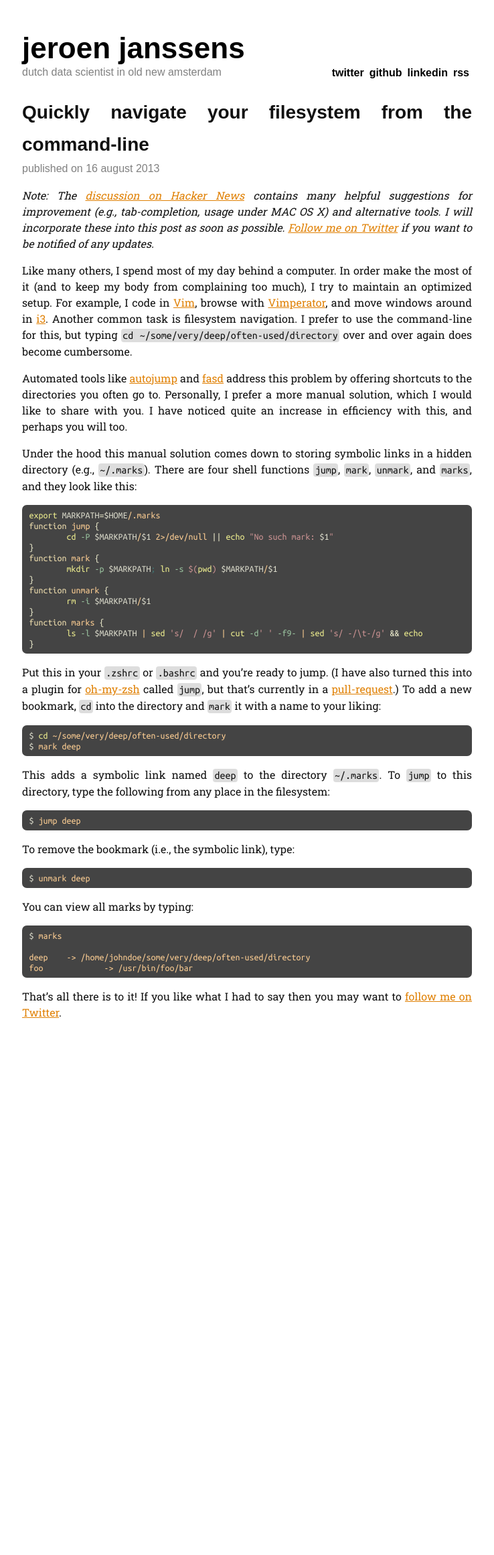
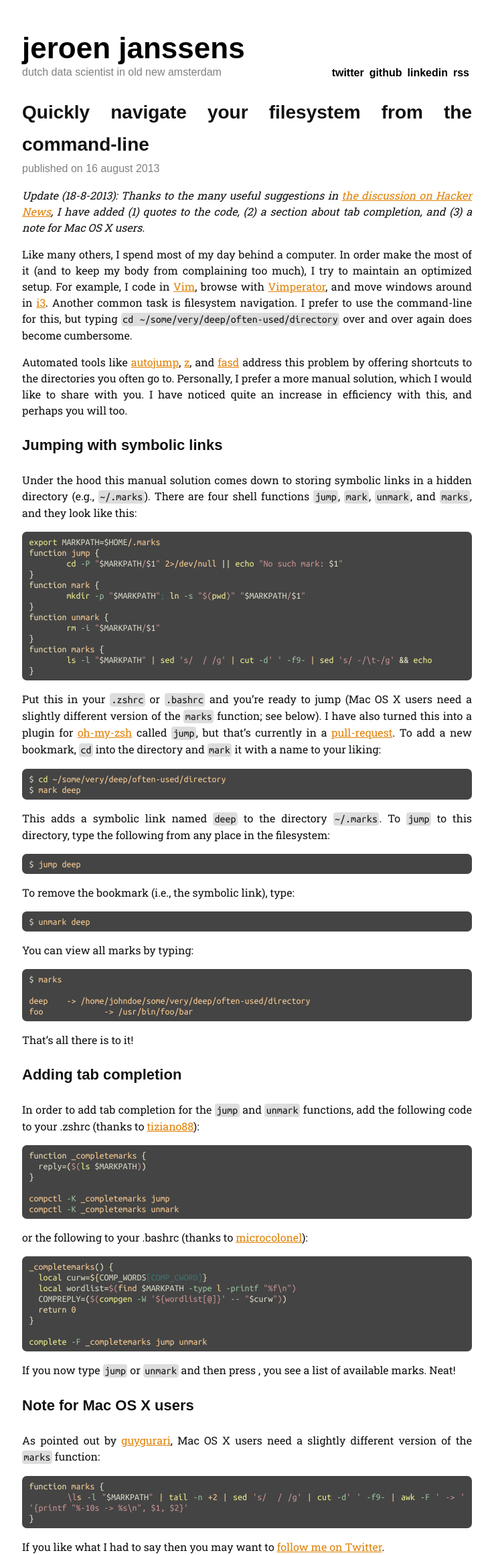
Before and after one commit to jeroenjanssens/jeroenjanssens.github.io, a Jekyll site: the page built from _posts/2013-08-16-quickly-navigate-your-filesystem-from-the-command-line.markdown, in a window 1280 px wide. Shown: the whole page at 67% size, without its empty margins (271-1009 px from the left). Built offline with Jekyll 4.4.1, drawn with Linux system fonts in a browser that asks for light colours; some web fonts are replaced; Markdown is read by kramdown in place of the engine named in the settings; before the commit the page ends 1524 px from its top, so only the background shows below that.

Commit message:
Add tab completion, Mac OS X note

````diff
--- a/_posts/2013-08-16-quickly-navigate-your-filesystem-from-the-command-line.markdown
+++ b/_posts/2013-08-16-quickly-navigate-your-filesystem-from-the-command-line.markdown
@@ -4,7 +4,7 @@ title:  "Quickly navigate your filesystem from the command-line"
 date:   2013-08-16 19:06:19
 ---
 
-*Note: The [discussion on Hacker News][hn] contains many helpful suggestions for improvement (e.g., tab-completion, usage under MAC OS X) and alternative tools. I will incorporate these into this post as soon as possible. [Follow me on Twitter][twitter] if you want to be notified of any updates.*
+*Update (18-8-2013): Thanks to the many useful suggestions in [the discussion on Hacker News][hn], I have added (1) quotes to the code, (2) a section about tab completion, and (3) a note for Mac OS X users.*
 
 Like many others, I spend most of my day behind a computer.
 In order make the most of it (and to keep my body from complaining too much), I try to maintain an optimized setup.
@@ -12,9 +12,11 @@ For example, I code in [Vim][vim], browse with [Vimperator][vimperator], and mov
 Another common task is filesystem navigation.
 I prefer to use the command-line for this, but typing `cd ~/some/very/deep/often-used/directory` over and over again does become cumbersome.
 
-Automated tools like [autojump][autojump] and [fasd][fasd] address this problem by offering shortcuts to the directories you often go to.
+Automated tools like [autojump][autojump], [z][z], and [fasd][fasd] address this problem by offering shortcuts to the directories you often go to.
 Personally, I prefer a more manual solution, which I would like to share with you.
 I have noticed quite an increase in efficiency with this, and perhaps you will too.
+
+###  Jumping with symbolic links
 
 Under the hood this manual solution comes down to storing symbolic links in a hidden directory (e.g., `~/.marks`).
 There are four shell functions `jump`, `mark`, `unmark`, and `marks`, and they look like this:
@@ -22,20 +24,20 @@ There are four shell functions `jump`, `mark`, `unmark`, and `marks`, and they l
 ```bash
 export MARKPATH=$HOME/.marks
 function jump {
-	cd -P $MARKPATH/$1 2>/dev/null || echo "No such mark: $1"
+	cd -P "$MARKPATH/$1" 2>/dev/null || echo "No such mark: $1"
 }
 function mark {
-	mkdir -p $MARKPATH; ln -s $(pwd) $MARKPATH/$1
+	mkdir -p "$MARKPATH"; ln -s "$(pwd)" "$MARKPATH/$1"
 }
 function unmark {
-	rm -i $MARKPATH/$1
+	rm -i "$MARKPATH/$1"
 }
 function marks {
-	ls -l $MARKPATH | sed 's/  / /g' | cut -d' ' -f9- | sed 's/ -/\t-/g' && echo
+	ls -l "$MARKPATH" | sed 's/  / /g' | cut -d' ' -f9- | sed 's/ -/\t-/g' && echo
 }
 ```
 
-Put this in your `.zshrc` or `.bashrc` and you're ready to jump. (I have also turned this into a plugin for [oh-my-zsh][ohmyzsh] called `jump`, but that's currently in a [pull-request][pullrequest].) To add a new bookmark, `cd` into the directory and `mark` it with a name to your liking:
+Put this in your `.zshrc` or `.bashrc` and you're ready to jump (Mac OS X users need a slightly different version of the `marks` function; see below). I have also turned this into a plugin for [oh-my-zsh][ohmyzsh] called `jump`, but that's currently in a [pull-request][pullrequest]. To add a new bookmark, `cd` into the directory and `mark` it with a name to your liking:
 
 ```bash
 $ cd ~/some/very/deep/often-used/directory
@@ -64,6 +66,45 @@ foo		-> /usr/bin/foo/bar
 ```
 
 That's all there is to it!
+
+### Adding tab completion
+
+In order to add tab completion for the `jump` and `unmark` functions, add the following code to your .zshrc (thanks to [tiziano88][hn1]):
+
+```bash
+function _completemarks {
+  reply=($(ls $MARKPATH))
+}
+
+compctl -K _completemarks jump
+compctl -K _completemarks unmark
+```
+
+or the following to your .bashrc (thanks to [microcolonel][hn2]):
+
+```bash
+_completemarks() {
+  local curw=${COMP_WORDS[COMP_CWORD]}
+  local wordlist=$(find $MARKPATH -type l -printf "%f\n")
+  COMPREPLY=($(compgen -W '${wordlist[@]}' -- "$curw"))
+  return 0
+}
+
+complete -F _completemarks jump unmark
+```
+
+If you now type `jump` or `unmark` and then press <TAB>, you see a list of available marks. Neat!
+
+### Note for Mac OS X users
+
+As pointed out by [guygurari][hn3], Mac OS X users need a slightly different version of the `marks` function:
+
+```bash
+function marks {
+	\ls -l "$MARKPATH" | tail -n +2 | sed 's/  / /g' | cut -d' ' -f9- | awk -F ' -> ' '{printf "%-10s -> %s\n", $1, $2}'
+}
+```
+
 If you like what I had to say then you may want to [follow me on Twitter][twitter].
 
 [autojump]: https://github.com/joelthelion/autojump
--- a/css/screen.css
+++ b/css/screen.css
@@ -257,7 +257,16 @@ p > code {
   border-radius: 0.25em / 0.25em;
 }
 
-/* line 110, ../_sass/screen.sass */
+/* line 111, ../_sass/screen.sass */
+pre {
+  white-space: pre-wrap;
+  white-space: -moz-pre-wrap;
+  white-space: -pre-wrap;
+  white-space: -o-pre-wrap;
+  word-wrap: break-word;
+}
+
+/* line 119, ../_sass/screen.sass */
 div.highlight {
   -webkit-border-radius: 0.5em 0.5em;
   -moz-border-radius: 0.5em / 0.5em;
@@ -269,216 +278,216 @@ div.highlight {
   background-color: #444444;
   padding: 0.5em 0.75em;
 }
-/* line 118, ../_sass/screen.sass */
+/* line 127, ../_sass/screen.sass */
 div.highlight code, div.highlight pre {
   color: #fdce93;
 }
-/* line 121, ../_sass/screen.sass */
+/* line 130, ../_sass/screen.sass */
 div.highlight .hll {
   background-color: #222222;
 }
-/* line 123, ../_sass/screen.sass */
+/* line 132, ../_sass/screen.sass */
 div.highlight .c {
   color: #7f9f7f;
 }
-/* line 125, ../_sass/screen.sass */
+/* line 134, ../_sass/screen.sass */
 div.highlight .err {
   color: #e37170;
   background-color: #3d3535;
 }
-/* line 128, ../_sass/screen.sass */
+/* line 137, ../_sass/screen.sass */
 div.highlight .g {
   color: #7f9f7f;
 }
-/* line 130, ../_sass/screen.sass */
+/* line 139, ../_sass/screen.sass */
 div.highlight .k {
   color: #f0dfaf;
 }
-/* line 132, ../_sass/screen.sass */
+/* line 141, ../_sass/screen.sass */
 div.highlight .l {
   color: #cccccc;
 }
-/* line 134, ../_sass/screen.sass */
+/* line 143, ../_sass/screen.sass */
 div.highlight .n {
   color: #dcdccc;
 }
-/* line 136, ../_sass/screen.sass */
+/* line 145, ../_sass/screen.sass */
 div.highlight .o {
   color: #f0efd0;
 }
-/* line 138, ../_sass/screen.sass */
+/* line 147, ../_sass/screen.sass */
 div.highlight .x {
   color: #cccccc;
 }
-/* line 140, ../_sass/screen.sass */
+/* line 149, ../_sass/screen.sass */
 div.highlight .p {
   color: #41706f;
 }
-/* line 142, ../_sass/screen.sass */
+/* line 151, ../_sass/screen.sass */
 div.highlight .cm, div.highlight .cp, div.highlight .c1 {
   color: #7f9f7f;
 }
-/* line 144, ../_sass/screen.sass */
+/* line 153, ../_sass/screen.sass */
 div.highlight .cs {
   color: #cd0000;
   font-weight: bold;
 }
-/* line 147, ../_sass/screen.sass */
+/* line 156, ../_sass/screen.sass */
 div.highlight .gd {
   color: #cd0000;
 }
-/* line 149, ../_sass/screen.sass */
+/* line 158, ../_sass/screen.sass */
 div.highlight .ge {
   color: #cccccc;
   font-style: italic;
 }
-/* line 152, ../_sass/screen.sass */
+/* line 161, ../_sass/screen.sass */
 div.highlight .gr {
   color: red;
 }
-/* line 154, ../_sass/screen.sass */
+/* line 163, ../_sass/screen.sass */
 div.highlight .gh {
   color: #dcdccc;
   font-weight: bold;
 }
-/* line 157, ../_sass/screen.sass */
+/* line 166, ../_sass/screen.sass */
 div.highlight .gi {
   color: #00cd00;
 }
-/* line 159, ../_sass/screen.sass */
+/* line 168, ../_sass/screen.sass */
 div.highlight .go {
   color: gray;
 }
-/* line 161, ../_sass/screen.sass */
+/* line 170, ../_sass/screen.sass */
 div.highlight .gp {
   color: #dcdccc;
   font-weight: bold;
 }
-/* line 164, ../_sass/screen.sass */
+/* line 173, ../_sass/screen.sass */
 div.highlight .gs {
   color: #cccccc;
   font-weight: bold;
 }
-/* line 167, ../_sass/screen.sass */
+/* line 176, ../_sass/screen.sass */
 div.highlight .gu {
   color: purple;
   font-weight: bold;
 }
-/* line 170, ../_sass/screen.sass */
+/* line 179, ../_sass/screen.sass */
 div.highlight .gt {
   color: #0040d0;
 }
-/* line 172, ../_sass/screen.sass */
+/* line 181, ../_sass/screen.sass */
 div.highlight .kc {
   color: #dca3a3;
 }
-/* line 174, ../_sass/screen.sass */
+/* line 183, ../_sass/screen.sass */
 div.highlight .kd {
   color: #ffff86;
 }
-/* line 176, ../_sass/screen.sass */
+/* line 185, ../_sass/screen.sass */
 div.highlight .kn {
   color: #dfaf8f;
   font-weight: bold;
 }
-/* line 179, ../_sass/screen.sass */
+/* line 188, ../_sass/screen.sass */
 div.highlight .kp {
   color: #cdcf99;
 }
-/* line 181, ../_sass/screen.sass */
+/* line 190, ../_sass/screen.sass */
 div.highlight .kr {
   color: #cdcd00;
 }
-/* line 183, ../_sass/screen.sass */
+/* line 192, ../_sass/screen.sass */
 div.highlight .kt {
   color: #00cd00;
 }
-/* line 185, ../_sass/screen.sass */
+/* line 194, ../_sass/screen.sass */
 div.highlight .ld {
   color: #cc9393;
 }
-/* line 187, ../_sass/screen.sass */
+/* line 196, ../_sass/screen.sass */
 div.highlight .m {
   color: #8cd0d3;
 }
-/* line 189, ../_sass/screen.sass */
+/* line 198, ../_sass/screen.sass */
 div.highlight .s {
   color: #cc9393;
 }
-/* line 191, ../_sass/screen.sass */
+/* line 200, ../_sass/screen.sass */
 div.highlight .na {
   color: #9ac39f;
 }
-/* line 193, ../_sass/screen.sass */
+/* line 202, ../_sass/screen.sass */
 div.highlight .nb, div.highlight .nc {
   color: #efef8f;
 }
-/* line 195, ../_sass/screen.sass */
+/* line 204, ../_sass/screen.sass */
 div.highlight .no, div.highlight .nd {
   color: #cccccc;
 }
-/* line 197, ../_sass/screen.sass */
+/* line 206, ../_sass/screen.sass */
 div.highlight .ni {
   color: #c28182;
 }
-/* line 199, ../_sass/screen.sass */
+/* line 208, ../_sass/screen.sass */
 div.highlight .ne {
   color: #c3bf9f;
   font-weight: bold;
 }
-/* line 202, ../_sass/screen.sass */
+/* line 211, ../_sass/screen.sass */
 div.highlight .nf {
   color: #efef8f;
 }
-/* line 204, ../_sass/screen.sass */
+/* line 213, ../_sass/screen.sass */
 div.highlight .nl {
   color: #cccccc;
 }
-/* line 206, ../_sass/screen.sass */
+/* line 215, ../_sass/screen.sass */
 div.highlight .nn {
   color: #8fbede;
 }
-/* line 208, ../_sass/screen.sass */
+/* line 217, ../_sass/screen.sass */
 div.highlight .nx, div.highlight .py {
   color: #cccccc;
 }
-/* line 210, ../_sass/screen.sass */
+/* line 219, ../_sass/screen.sass */
 div.highlight .nt {
   color: #9ac39f;
 }
-/* line 212, ../_sass/screen.sass */
+/* line 221, ../_sass/screen.sass */
 div.highlight .nv {
   color: #dcdccc;
 }
-/* line 214, ../_sass/screen.sass */
+/* line 223, ../_sass/screen.sass */
 div.highlight .ow {
   color: #f0efd0;
 }
-/* line 216, ../_sass/screen.sass */
+/* line 225, ../_sass/screen.sass */
 div.highlight .w {
   color: #cccccc;
 }
-/* line 218, ../_sass/screen.sass */
+/* line 227, ../_sass/screen.sass */
 div.highlight .mf, div.highlight .mh, div.highlight .mi, div.highlight .mo {
   color: #8cd0d3;
 }
-/* line 220, ../_sass/screen.sass */
+/* line 229, ../_sass/screen.sass */
 div.highlight .sb, div.highlight .sc, div.highlight .sd, div.highlight .s2, div.highlight .se, div.highlight .sh, div.highlight .si, div.highlight .sx, div.highlight .sr, div.highlight .s1, div.highlight .ss {
   color: #cc9393;
 }
-/* line 222, ../_sass/screen.sass */
+/* line 231, ../_sass/screen.sass */
 div.highlight .bp, div.highlight .vc {
   color: #efef8f;
 }
-/* line 224, ../_sass/screen.sass */
+/* line 233, ../_sass/screen.sass */
 div.highlight .vg {
   color: #dcdccc;
 }
-/* line 226, ../_sass/screen.sass */
+/* line 235, ../_sass/screen.sass */
 div.highlight .vi {
   color: #ffffc7;
 }
-/* line 228, ../_sass/screen.sass */
+/* line 237, ../_sass/screen.sass */
 div.highlight .il {
   color: #8cd0d3;
 }
````
Also changed, not shown: other parts of _posts/2013-08-16-quickly-navigate-your-filesystem-from-the-command-line.markdown (+5 -0 lines), _sass/screen.sass (+9 -0 lines).
